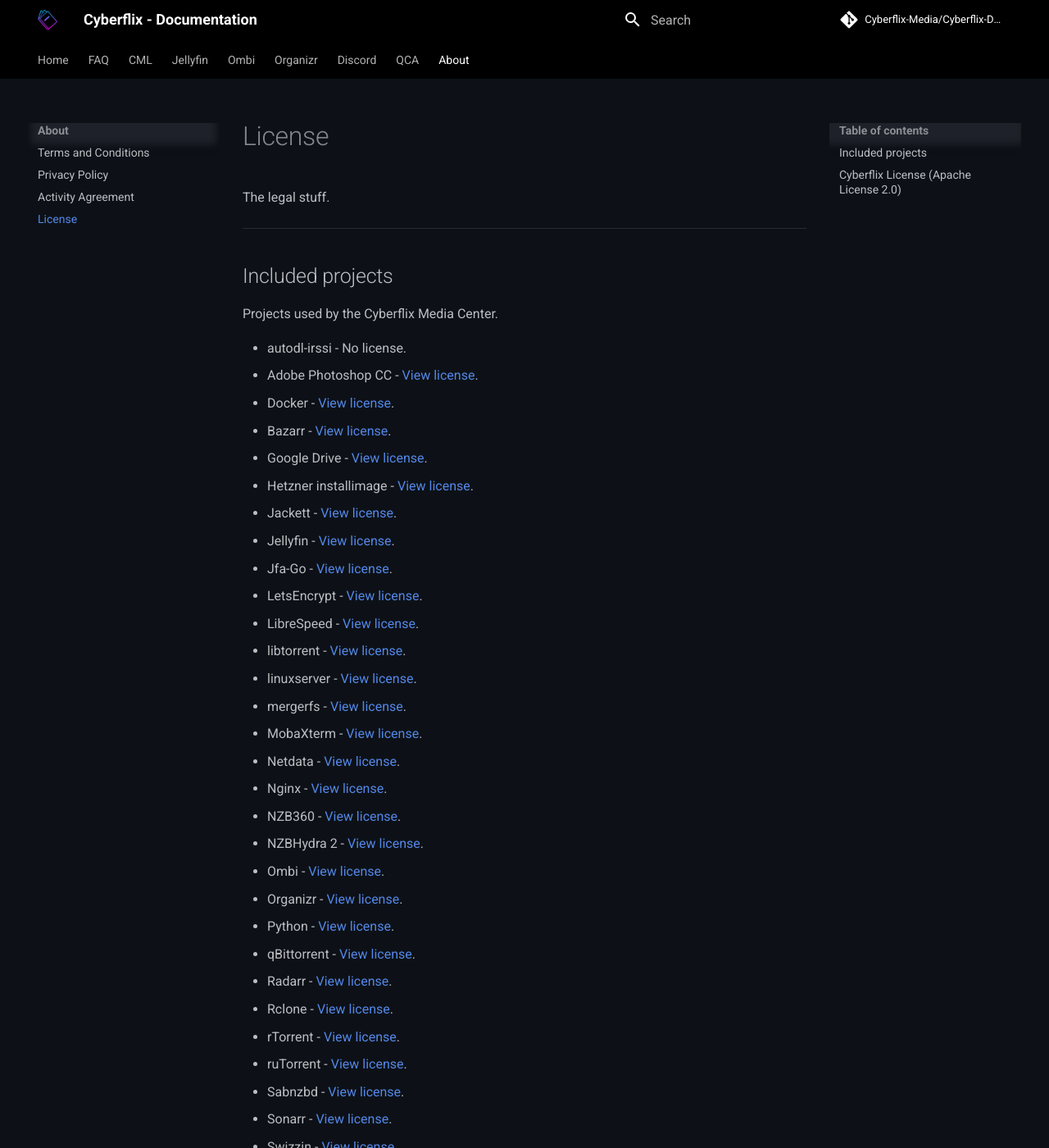
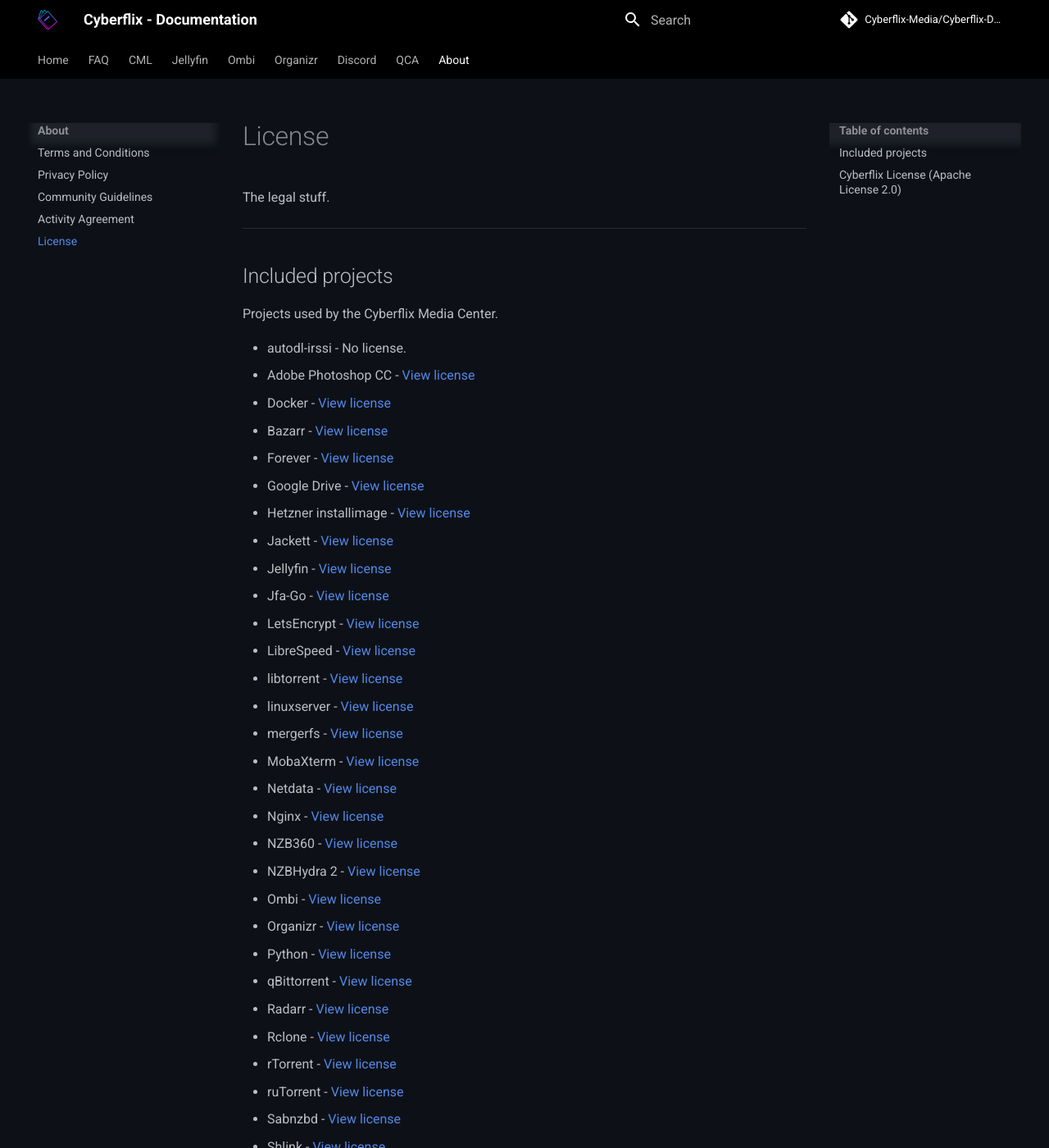
Before and after one commit to Cyberflix-Media/Cyberflix-Docs, an MkDocs documentation site: the page built from docs/about/license.md, in a window 1280 px wide and 1400 px high. Shown: the whole window at 82% size. Built offline with MkDocs 1.6.1 and Material for MkDocs 9.7.7, drawn with Linux system fonts in a browser that asks for light colours; comment, search, counter and statistics services are not loaded.

Commit message:
Updated terms and conditions and added community guidelines

```diff
--- a/docs/about/license.md
+++ b/docs/about/license.md
@@ -9,37 +9,39 @@
 Projects used by the Cyberflix Media Center.
 
 - autodl-irssi - No license.
-- Adobe Photoshop CC - [View license](https://www.adobe.com/legal/terms.html).
-- Docker - [View license](https://github.com/moby/moby/blob/master/LICENSE).
-- Bazarr - [View license](https://github.com/morpheus65535/bazarr/blob/master/LICENSE).
-- Google Drive - [View license](https://www.google.com/drive/terms-of-service/).
-- Hetzner installimage - [View license](https://github.com/hetzneronline/installimage/blob/master/LICENSE).
-- Jackett - [View license](https://github.com/Jackett/Jackett/blob/master/LICENSE).
-- Jellyfin - [View license](https://github.com/jellyfin/jellyfin/blob/master/LICENSE).
-- Jfa-Go - [View license](https://github.com/hrfee/jfa-go/blob/main/LICENSE).
-- LetsEncrypt - [View license](https://letsencrypt.org/repository/).
-- LibreSpeed - [View license](https://github.com/librespeed/speedtest/blob/master/LICENSE).
-- libtorrent - [View license](https://github.com/arvidn/libtorrent/blob/RC_2_0/LICENSE).
-- linuxserver - [View license](https://github.com/linuxserver/docker-documentation).
-- mergerfs - [View license](https://github.com/trapexit/mergerfs/blob/master/LICENSE).
-- MobaXterm - [View license](https://mobaxterm.mobatek.net/license.html).
-- Netdata - [View license](https://github.com/netdata/netdata/blob/master/LICENSE).
-- Nginx - [View license](https://nginx.org/LICENSE).
-- NZB360 - [View license](https://nzb360.com/forums/viewtopic.php?f=3&t=2).
-- NZBHydra 2 - [View license](https://github.com/theotherp/nzbhydra2/blob/master/LICENSE).
-- Ombi - [View license](https://github.com/Ombi-app/Ombi/blob/develop/LICENSE).
-- Organizr - [View license](https://github.com/causefx/Organizr/blob/v2-master/LICENSE).
-- Python - [View license](https://docs.python.org/3/license.html#history-and-license).
-- qBittorrent - [View license](https://github.com/qbittorrent/qBittorrent/blob/master/COPYING).
-- Radarr - [View license](https://github.com/Radarr/Radarr/blob/develop/LICENSE).
-- Rclone - [View license](https://github.com/rclone/rclone/blob/master/COPYING).
-- rTorrent - [View license](https://github.com/rakshasa/rtorrent/blob/master/COPYING).
-- ruTorrent - [View license](https://github.com/Novik/ruTorrent/blob/master/LICENSE.md).
-- Sabnzbd - [View license](https://github.com/sabnzbd/sabnzbd/blob/develop/LICENSE.txt).
-- Sonarr - [View license](https://github.com/Sonarr/Sonarr/blob/phantom-develop/LICENSE.md).
-- Swizzin - [View license](https://github.com/swizzin/swizzin/blob/master/LICENSE).
-- TRaSH Guides - [View license](https://github.com/TRaSH-/Guides/blob/master/LICENSE).
-- Upptime - [View license](https://github.com/upptime/upptime/blob/master/LICENSE).
+- Adobe Photoshop CC - [View license](https://www.adobe.com/legal/terms.html)
+- Docker - [View license](https://github.com/moby/moby/blob/master/LICENSE)
+- Bazarr - [View license](https://github.com/morpheus65535/bazarr/blob/master/LICENSE)
+- Forever - [View license](https://github.com/foreversd/forever/blob/master/LICENSE)
+- Google Drive - [View license](https://www.google.com/drive/terms-of-service/)
+- Hetzner installimage - [View license](https://github.com/hetzneronline/installimage/blob/master/LICENSE)
+- Jackett - [View license](https://github.com/Jackett/Jackett/blob/master/LICENSE)
+- Jellyfin - [View license](https://github.com/jellyfin/jellyfin/blob/master/LICENSE)
+- Jfa-Go - [View license](https://github.com/hrfee/jfa-go/blob/main/LICENSE)
+- LetsEncrypt - [View license](https://letsencrypt.org/repository/)
+- LibreSpeed - [View license](https://github.com/librespeed/speedtest/blob/master/LICENSE)
+- libtorrent - [View license](https://github.com/arvidn/libtorrent/blob/RC_2_0/LICENSE)
+- linuxserver - [View license](https://github.com/linuxserver/docker-documentation)
+- mergerfs - [View license](https://github.com/trapexit/mergerfs/blob/master/LICENSE)
+- MobaXterm - [View license](https://mobaxterm.mobatek.net/license.html)
+- Netdata - [View license](https://github.com/netdata/netdata/blob/master/LICENSE)
+- Nginx - [View license](https://nginx.org/LICENSE)
+- NZB360 - [View license](https://nzb360.com/forums/viewtopic.php?f=3&t=2)
+- NZBHydra 2 - [View license](https://github.com/theotherp/nzbhydra2/blob/master/LICENSE)
+- Ombi - [View license](https://github.com/Ombi-app/Ombi/blob/develop/LICENSE)
+- Organizr - [View license](https://github.com/causefx/Organizr/blob/v2-master/LICENSE)
+- Python - [View license](https://docs.python.org/3/license.html#history-and-license)
+- qBittorrent - [View license](https://github.com/qbittorrent/qBittorrent/blob/master/COPYING)
+- Radarr - [View license](https://github.com/Radarr/Radarr/blob/develop/LICENSE)
+- Rclone - [View license](https://github.com/rclone/rclone/blob/master/COPYING)
+- rTorrent - [View license](https://github.com/rakshasa/rtorrent/blob/master/COPYING)
+- ruTorrent - [View license](https://github.com/Novik/ruTorrent/blob/master/LICENSE.md)
+- Sabnzbd - [View license](https://github.com/sabnzbd/sabnzbd/blob/develop/LICENSE.txt)
+- Shlink - [View license](https://github.com/shlinkio/shlink/blob/develop/LICENSE)
+- Sonarr - [View license](https://github.com/Sonarr/Sonarr/blob/phantom-develop/LICENSE.md)
+- Swizzin - [View license](https://github.com/swizzin/swizzin/blob/master/LICENSE)
+- TRaSH Guides - [View license](https://github.com/TRaSH-/Guides/blob/master/LICENSE)
+- Upptime - [View license](https://github.com/upptime/upptime/blob/master/LICENSE)
 
 
 Many thanks to the authors and contributors of those wonderful projects.
--- a/mkdocs.yml
+++ b/mkdocs.yml
@@ -38,6 +38,7 @@
     - About:
         - Terms and Conditions: about/terms-and-conditions.md
         - Privacy Policy: about/privacy-policy.md
+        - Community Guidelines: about/community-guidelines.md
         - Activity Agreement: about/activity-agreement.md
         - License: about/license.md
 
```
Also changed, not shown: docs/about/activity-agreement.md (+2 -2 lines), docs/about/community-guidelines.md (added, +26 -0 lines), docs/about/terms-and-conditions.md (+20 -25 lines), docs/qca/about.md (+1 -1 lines), docs/qca/operations.md (+1 -1 lines).
